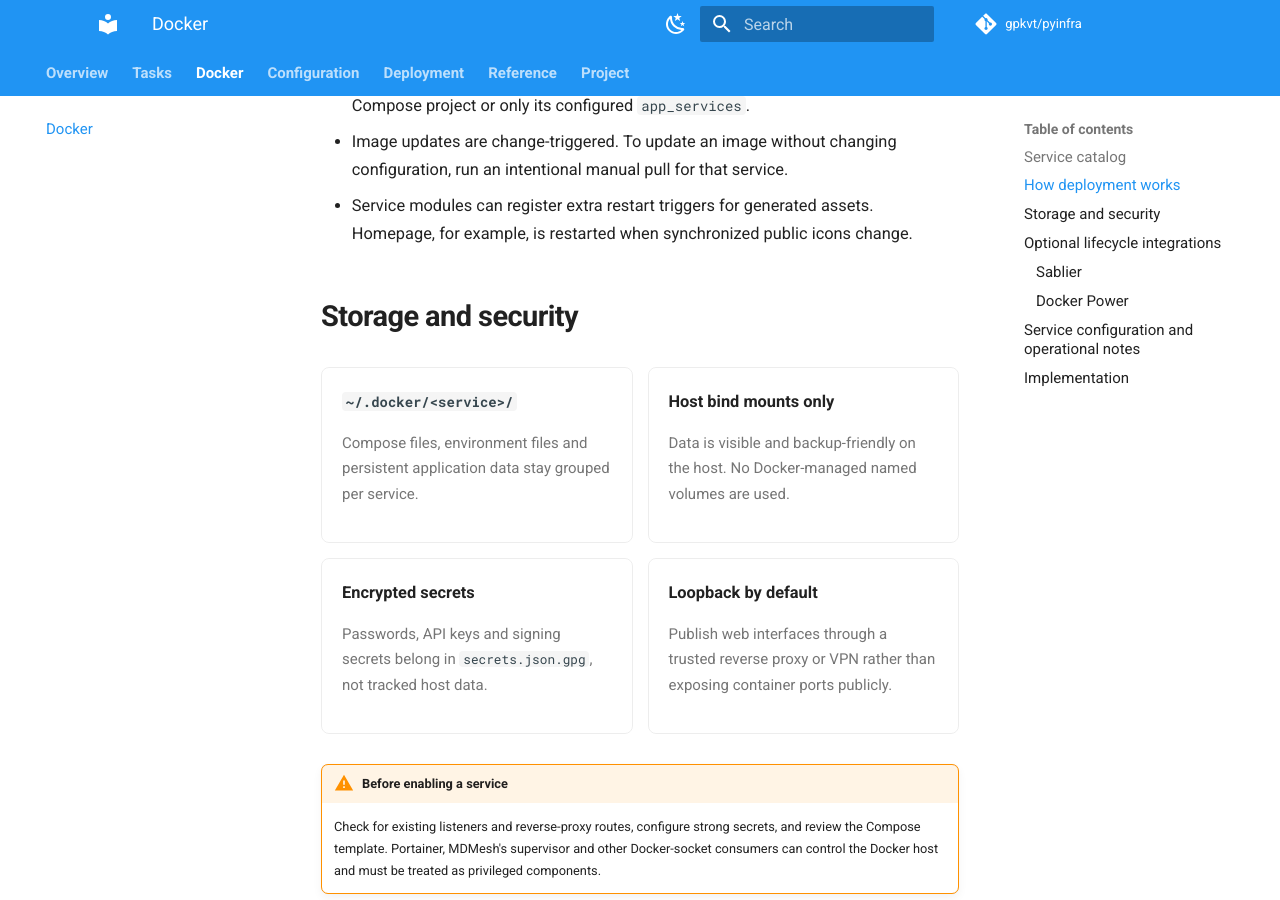
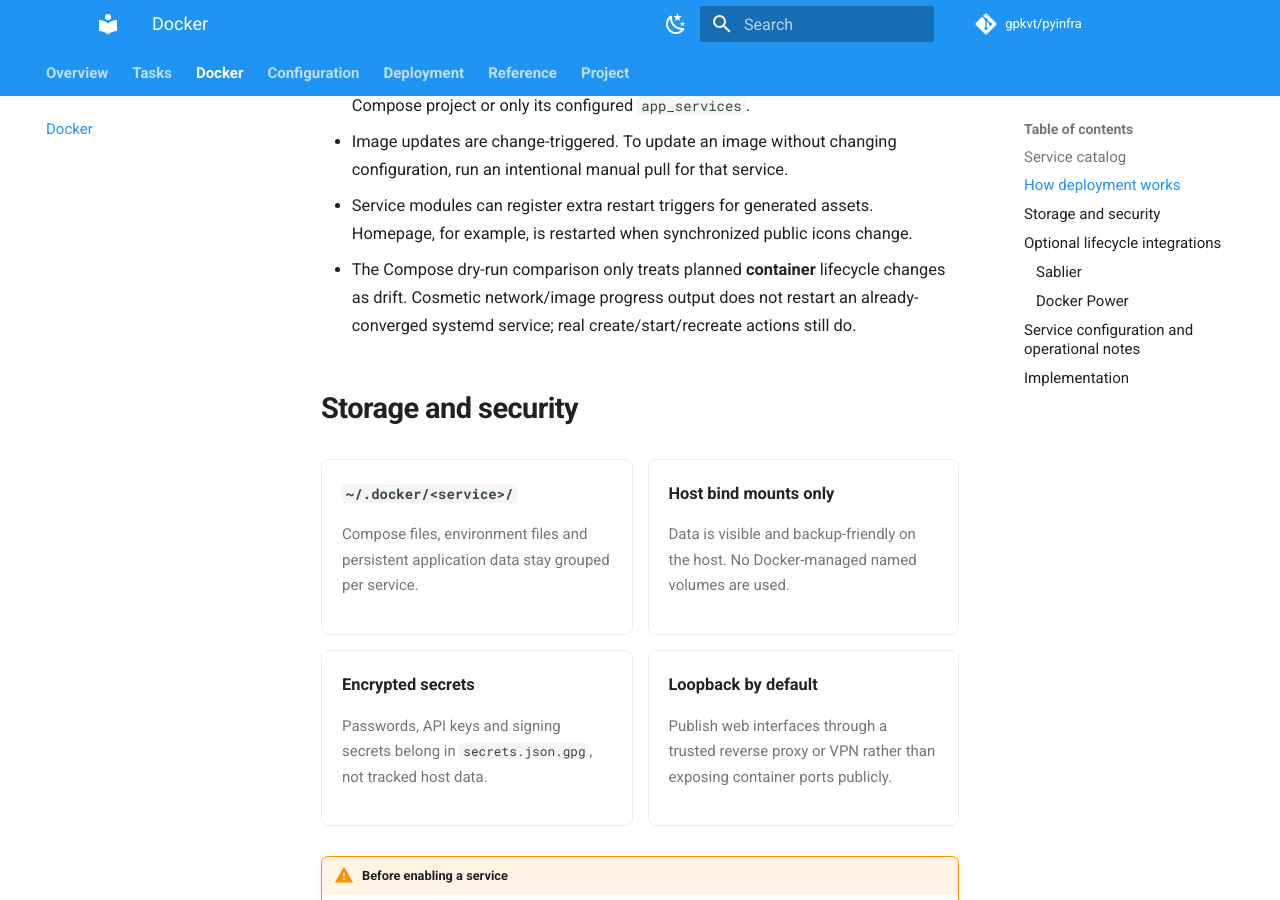
Before and after one commit to gpkvt/pyinfra, an MkDocs documentation site: the page built from docs/docker.md, in a window 1280 px wide and 900 px high, scrolled down 2939 px. Built offline with MkDocs 1.6.1 and Material for MkDocs 9.7.7, drawn with Linux system fonts in a browser that asks for light colours; comment, search, counter and statistics services are not loaded.

Commit message:
docs(docker): explain no-op reconciliation and report fix

```diff
--- a/docs/docker.md
+++ b/docs/docker.md
@@ -51,6 +51,7 @@ All paths in the table are relative to `~/.docker/`. Services use host-directory
 - `stop_dependencies` controls whether stopping a systemd unit stops the complete Compose project or only its configured `app_services`.
 - Image updates are change-triggered. To update an image without changing configuration, run an intentional manual pull for that service.
 - Service modules can register extra restart triggers for generated assets. Homepage, for example, is restarted when synchronized public icons change.
+- The Compose dry-run comparison only treats planned **container** lifecycle changes as drift. Cosmetic network/image progress output does not restart an already-converged systemd service; real create/start/recreate actions still do.
 
 ## Storage and security
 
```
